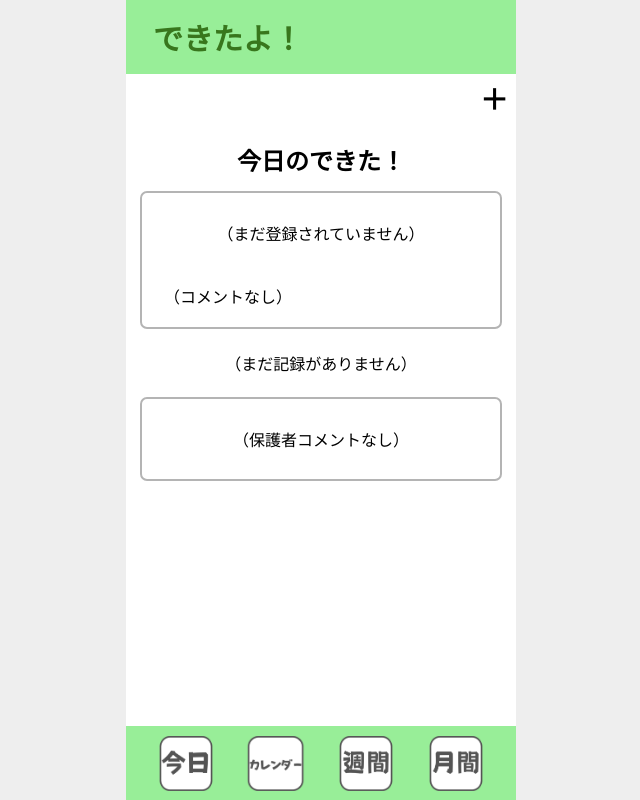
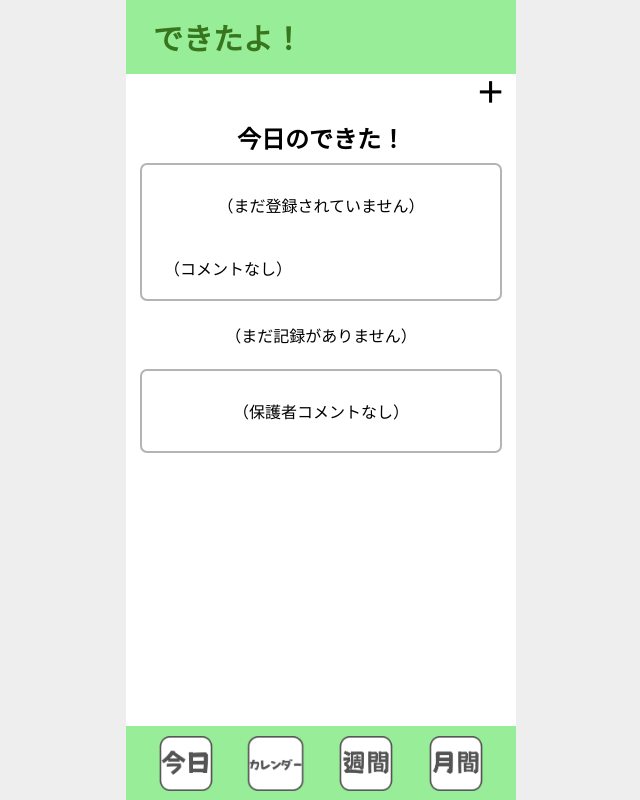
Before and after one commit to yomogi07dra-lu/dekitayo, a Django app: template dekitayoproject/app/templates/app/child/home.html in a window 1280 px wide. Shown: the whole page, without its empty margins (319-959 px from the left). Run offline with Django 5.2, Linux system fonts and the light colour scheme; the template is opened without the code that fills it, so the values that code supplies are empty.

Commit message:
スマートフォン用CSS修正

```diff
--- a/dekitayoproject/app/static/css/base.css
+++ b/dekitayoproject/app/static/css/base.css
@@ -1,6 +1,6 @@
 /* ベース */
 body {
-    height: 100vh;
+    height: 100dvh;
     margin: 0;
     padding: 0px;
     justify-content: center;
@@ -12,13 +12,13 @@ body {
     }
 h2 {
     text-align: center;
-    margin: 12px 0 8px;
+    margin: 2px 0;
 }
 
 .app {
     width: 100%;
     max-width: 390px;
-    height: 100vh;
+    height: 100dvh;
     display: flex;
     flex-direction: column;
     background: var(--surface);
@@ -38,7 +38,6 @@ h2 {
     flex-shrink: 0;
     flex: 0 0 auto;
 }
-
 .header-inner {
     height: 100%;
     display: flex;
@@ -61,8 +60,8 @@ h2 {
     display: flex;
     flex-direction: column;
     overflow-y: auto;
-    padding: 4px 0 16px;
 }
+
 /* それぞれの囲い */
 .content-box{
     outline: 2px solid #b4b4b4;
@@ -111,8 +110,8 @@ h2 {
 .current-icon img{
     width: 160px;                 /* 好きなサイズに調整 */
     height: 160px;
-    border-radius: 50%;           /* ← 丸くする */
-    border: 2px solid #595959;/* ← 円で囲う（共通色） */
+    border-radius: 50%;           /* 丸くする */
+    border: 2px solid #595959;/* 円で囲う（共通色） */
     display: block;
     margin: 0 auto 44px;          /* 中央寄せ＋下余白 */
 }
@@ -137,6 +136,7 @@ h2 {
     object-fit: cover;
     border: 2px solid #b4b4b4;
     margin: 0 ;
+    flex-shrink: 0;
 }
 /* アイコンが選択されたとき （.icon-choice の中でラジオボタンが選ばれていたら　その隣にある画像に）*/
 .icon-choice input[type="radio"]:checked + .icon-img{
@@ -147,7 +147,7 @@ h2 {
     display: flex;
     justify-content: center;
     gap: 8px;
-    flex-wrap: wrap;
+    flex-wrap: nowrap;
     margin: 0;
 }
 
@@ -330,16 +330,17 @@ h2 {
     position: relative;
     margin-top: 0;
     padding-top: 0;
-    margin: 0 0 12px;
+    margin: 0 0 4px;
     padding: 0 12px;
+    display: flex;
+    justify-content: space-between;
+    align-items: center;
 }
 
 .today{
-    margin: 0;
-}
-.today{
     position: static;
     transform: none;
+    font-size: 18px;
     margin: 0;
 }
 .child-name{
--- a/dekitayoproject/app/static/css/child/home.css
+++ b/dekitayoproject/app/static/css/child/home.css
@@ -1,12 +1,13 @@
 .add-button {
-    position: absolute;
+    position: static;
     right: 8px;
-    top: 50%;
-    transform: translateY(-50%);
-
+    top: 0%;
+    transform: none;
+    margin-left: auto;
     text-decoration: none;
     color: #000;
     font-size: 28px;
     font-weight: bold;
+    line-height: 1;
     white-space: pre-line; /* 改行は残す／スペースは潰す */
 }
--- a/dekitayoproject/app/templates/app/child/home.html
+++ b/dekitayoproject/app/templates/app/child/home.html
@@ -7,17 +7,17 @@
 {% load static %}
 
 {% block extra_css %}
-    <link rel="stylesheet" href="{% static 'css/child/home.css' %}">
+    <link rel="stylesheet" href="{% static 'css/child/home.css' %}?v=2">
 {% endblock %}
 
 {# ホーム画面内容 #}
 {% block content %}
 
 <div class="top-row">
-    <p class="today">{{ today|date:"n月j日(D)" }}</p>
-    {% if not is_past %}
-      <a href="{% url 'child_record' %}" class="add-button">＋</a>
-    {% endif %}
+  <p class="today">{{ today|date:"n月j日(D)" }}</p>
+  {% if not is_past %}
+    <a href="{% url 'child_record' %}" class="add-button">＋</a>
+  {% endif %}
 </div>
 {% if is_past %}
   <h2>この日のできた！</h2>
```
